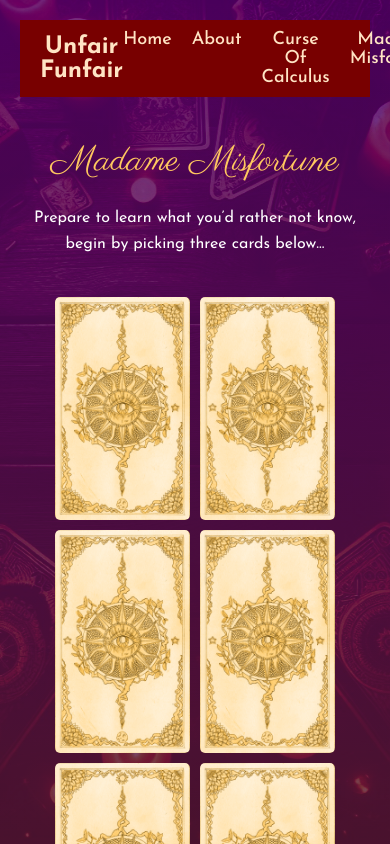
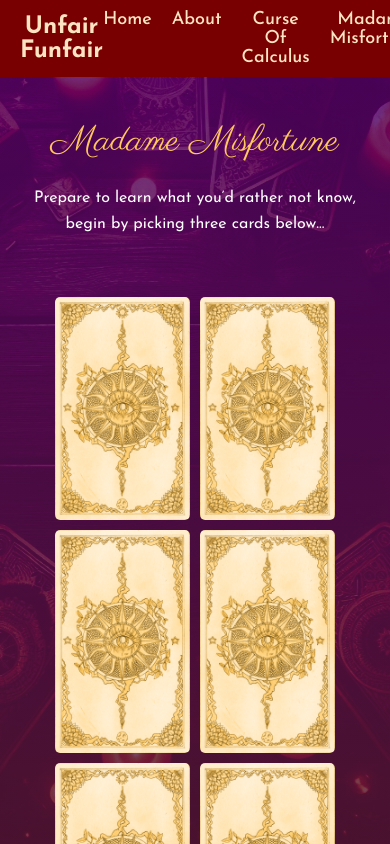
Before and after one commit to appelqvistelias/misfortunate-unfair-funfair, a Next.js app: page /madame-misfortune in a window 390 px wide. Shown: the top 844 px of the page. Built offline with nearby package versions, Linux system fonts and the light colour scheme.

Commit message:
deleted duplicate lines and tweaked media queries

```diff
--- a/src/app/madame-misfortune/madame.module.css
+++ b/src/app/madame-misfortune/madame.module.css
@@ -3,8 +3,8 @@ body {
   font-size: 1.6rem;
   background: linear-gradient(#530068, #592b00);
   min-height: 100vh;
-  padding: 2rem;
   text-align: center;
+  padding-bottom: 4rem;
 }
 body:after {
   content: "";
@@ -52,9 +52,10 @@ body:after {
   gap: 1rem;
   align-items: center;
   justify-content: center;
+  padding: 2rem;
 }
 
-@media screen and (min-width: 530px) {
+@media screen and (min-width: 600px) {
   .header h1 {
     font-size: 4.8rem;
   }
@@ -63,72 +64,19 @@ body:after {
   }
   .cards {
     gap: 2rem;
+    padding: 0rem;
+    max-width: 600px;
   }
 }
-body {
-  font-family: "Josefin Sans", serif;
-  font-size: 1.6rem;
-  background: linear-gradient(#530068, #592b00);
-  min-height: 100vh;
-  padding: 2rem;
-  text-align: center;
-}
-body:after {
-  content: "";
-  position: fixed;
-  top: 0;
-  left: 0;
-  bottom: 0;
-  right: 0;
-  z-index: -1;
-  background-image: url(/img/tarot/table.jpeg);
-  background-size: cover;
-  background-attachment: fixed;
-  background-position: center;
-  opacity: 0.2;
-  mix-blend-mode: hard-light;
+
+@media screen and (min-width: 800px) {
+  .cards {
+    max-width: 800px;
+  }
 }
 
-.header,
-.cards {
-  margin: 0 auto;
-  max-width: 1024px;
-}
-
-.header {
-  padding: 4rem 0;
-  font-size: 1.6rem;
-}
-.header h1 {
-  font-weight: normal;
-  font-size: 3.6rem;
-  color: #ffc85f;
-  margin: 0 0 2rem;
-}
-.header p,
-.cards p {
-  color: white;
-  font-size: 1.6rem;
-  line-height: 160%;
-  font-weight: 400;
-}
-
-.cards {
-  display: flex;
-  flex-wrap: wrap;
-  gap: 1rem;
-  align-items: center;
-  justify-content: center;
-}
-
-@media screen and (min-width: 530px) {
-  .header h1 {
-    font-size: 4.8rem;
-  }
-  .header p {
-    font-size: 2rem;
-  }
+@media screen and (min-width: 1024) {
   .cards {
-    gap: 2rem;
+    max-width: 1024px;
   }
 }
--- a/src/components/MadameMisfortune/card.module.css
+++ b/src/components/MadameMisfortune/card.module.css
@@ -7,12 +7,20 @@
   background-size: cover;
   border-radius: 0.5rem;
   transition: transform 250ms;
-  padding: 2rem;
+  padding: 4rem;
   background-size: cover;
+  display: flex;
+  flex-direction: column;
+  justify-content: center;
+  gap: 2rem;
 }
 
+.card h2 {
+  font-size: 3rem;
+}
 .card p {
   color: black; /* to counter out the white default in madame.module.css */
+  font-size: 2rem;
 }
 
 .faded {
@@ -32,6 +40,7 @@
   background: url("/img/tarot/card-front.png") no-repeat center center;
   background-size: cover;
   cursor: default;
+  transition: transform 250ms;
 }
 
 @media (hover: hover) {
@@ -43,16 +52,22 @@
   }
 }
 
-@media screen and (min-width: 620px) {
+@media screen and (min-width: 530px) {
+  .card.revealed {
+    max-width: 240px;
+    max-height: 400px;
+  }
+  .card h2 {
+    font-size: 2rem;
+  }
+  .card p {
+    font-size: 1.6rem;
+  }
+}
+
+@media screen and (min-width: 600px) {
   .card {
     max-width: 150px;
     max-height: 250px;
   }
 }
-
-@media screen and (min-width: 800px) {
-  .card.revealed {
-    max-width: 240px;
-    max-height: 400px;
-  }
-}
```
